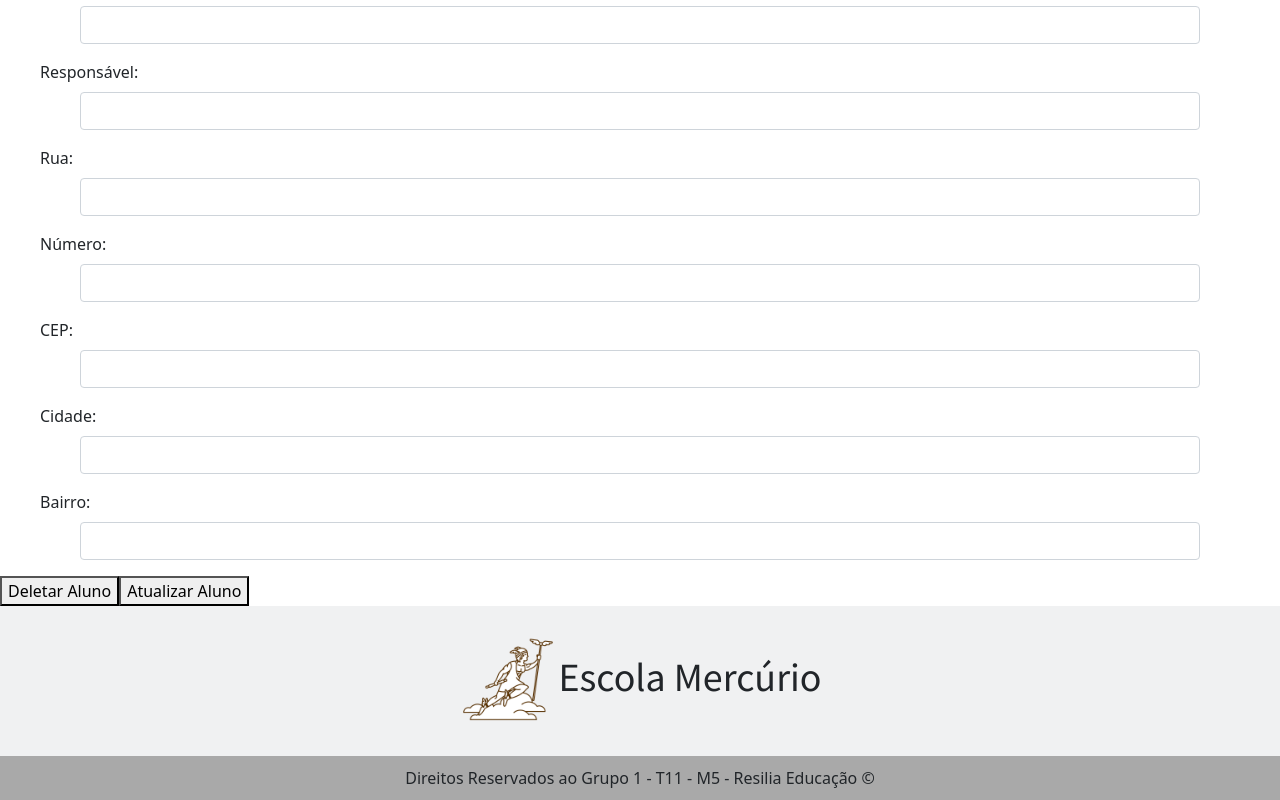
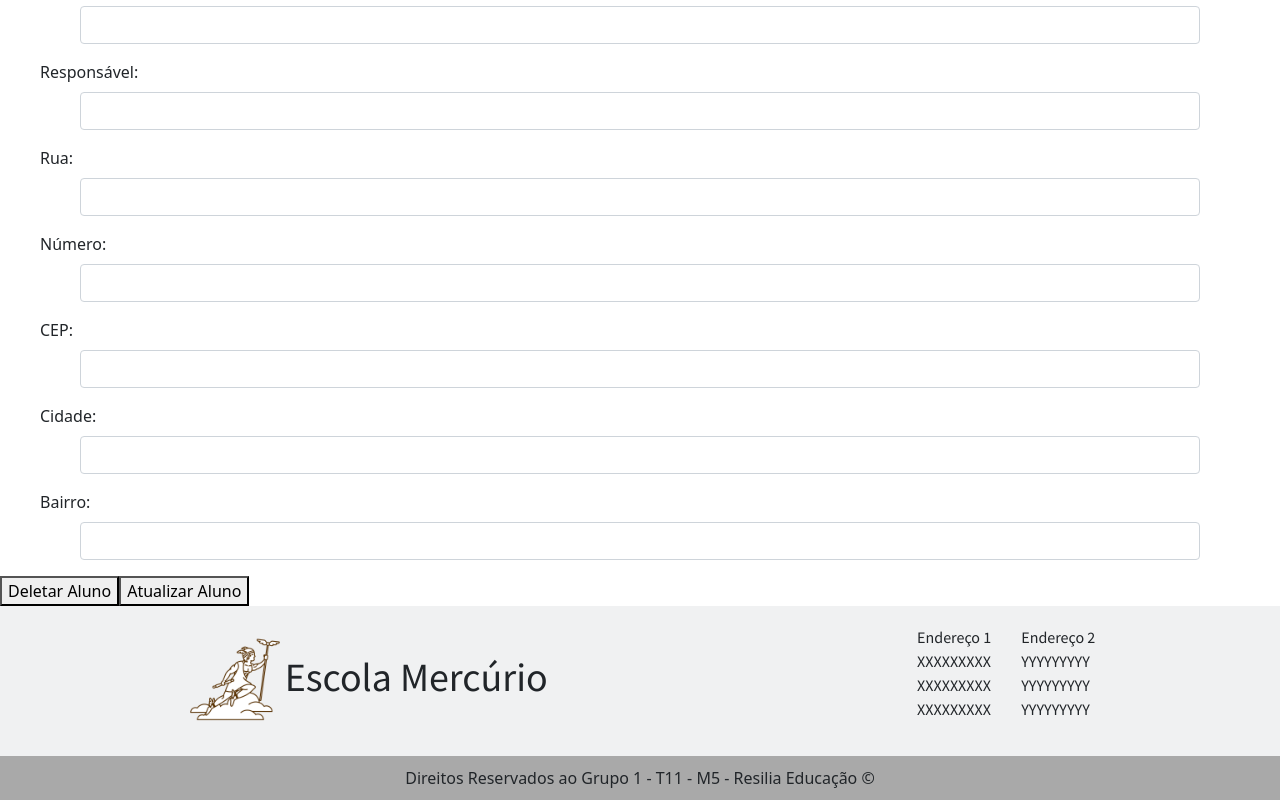
Before and after one commit to yagormoraes/projetoModulo5, a React (Create React App) app in the folder escola-mercurio/: page /visualizar/1 in a window 1280 px wide. Shown: the part 738-1538 px from the top of the page. Built offline with nearby package versions, Linux system fonts and the light colour scheme; no server answers.

Commit message:
Alteração no footer

```diff
--- a/escola-mercurio/src/Components/Footer.jsx
+++ b/escola-mercurio/src/Components/Footer.jsx
@@ -38,7 +38,7 @@ function Footer(){
         <>
         <Footer>
             <Logo></Logo>
-            {/* <Addresses>
+             <Addresses>
                 <Address>
                     <p>Endereço 1</p>
                     <p>XXXXXXXXX</p>
@@ -51,7 +51,7 @@ function Footer(){
                     <p>YYYYYYYYY</p>
                     <p>YYYYYYYYY</p>
                 </Address>
-            </Addresses> */}
+            </Addresses>
 
         </Footer>
         <CopyrightText>Direitos Reservados ao Grupo 1 - T11 - M5 - Resilia Educação &copy;</CopyrightText>
```
